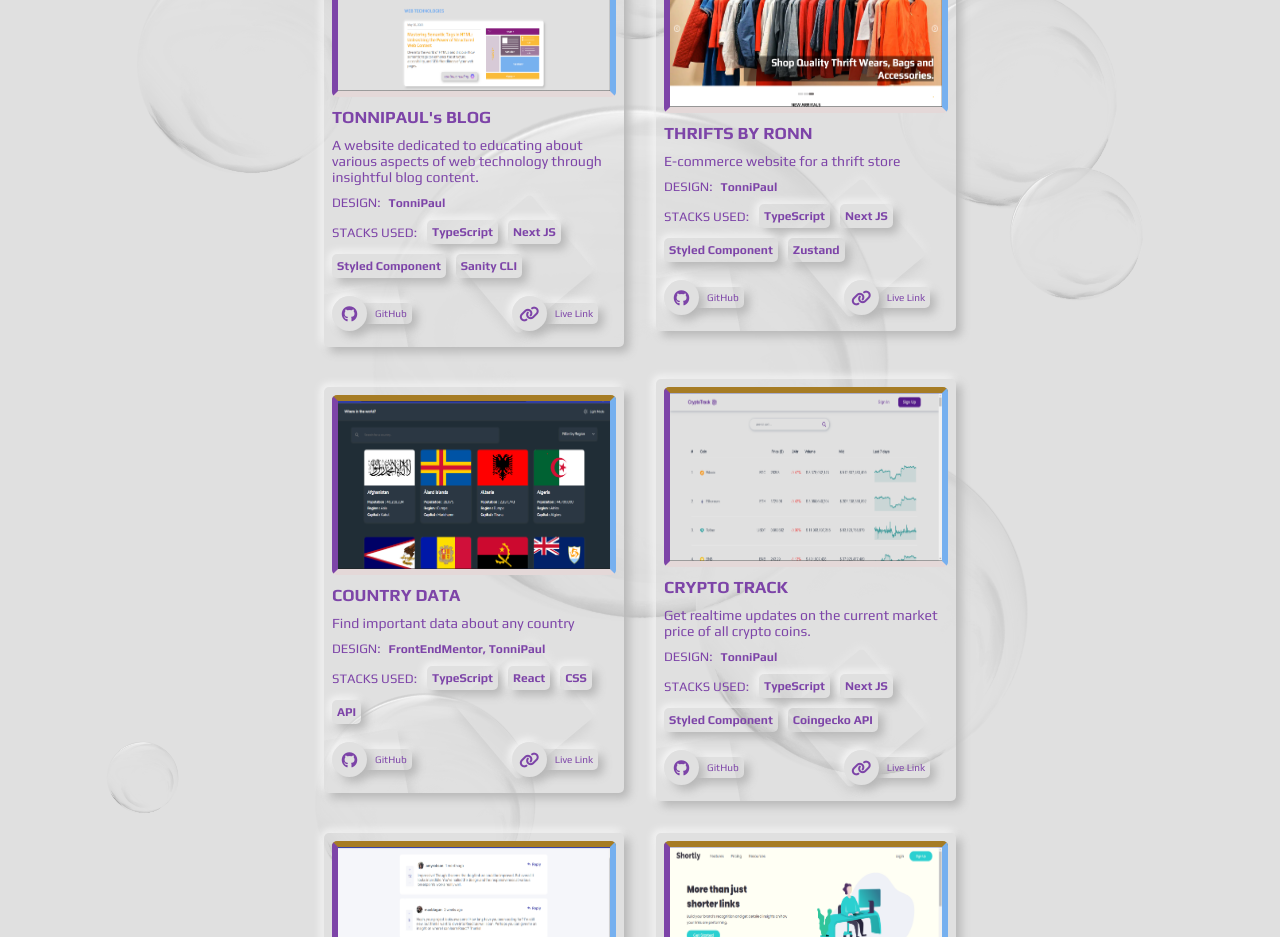
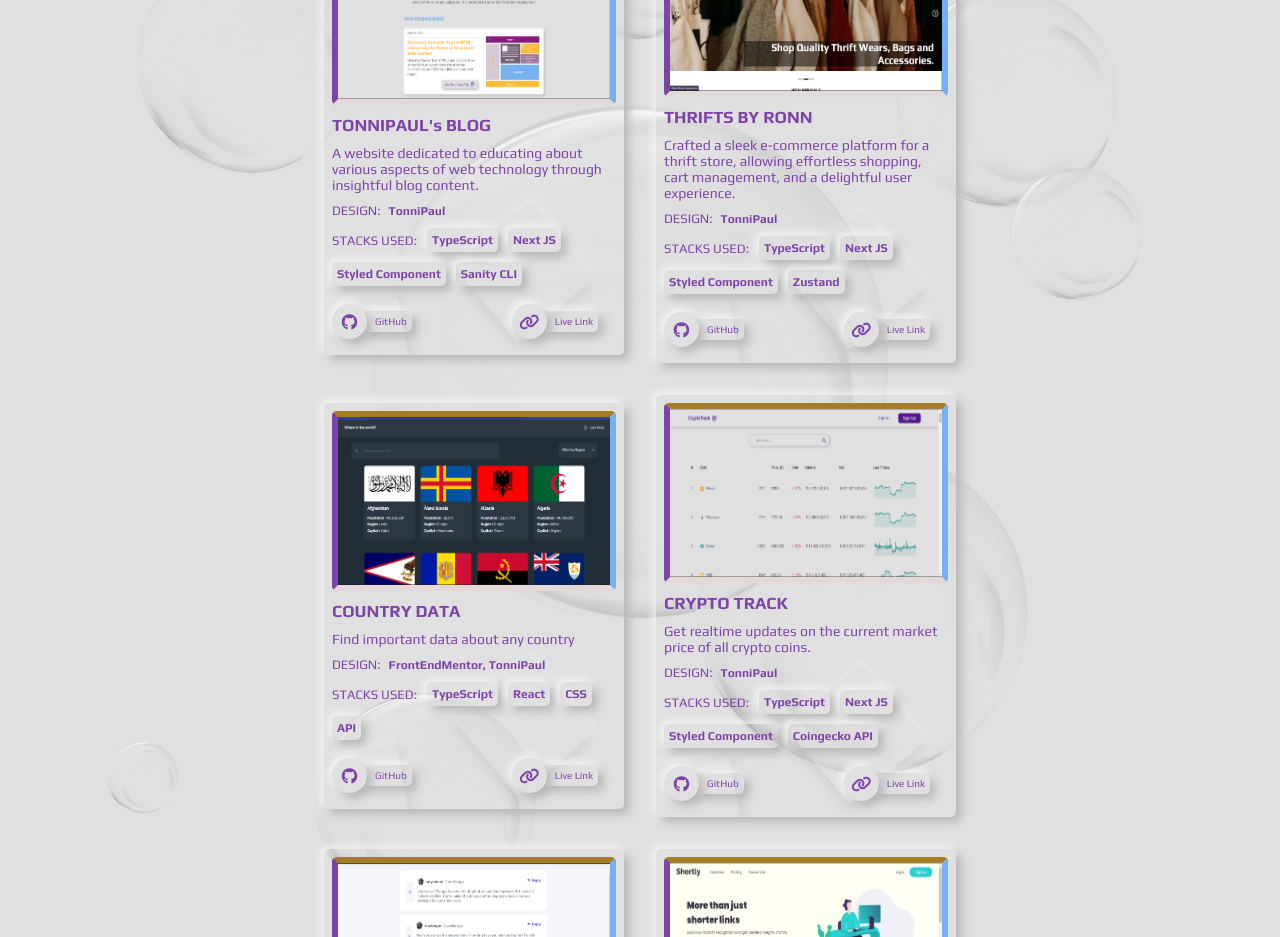
Before and after one commit to TonniPaul/portfolion, a React (Create React App) app: page / in a window 1280 px wide. Shown: the part 1520-2457 px from the top of the page. Built offline with nearby package versions, Linux system fonts and the light colour scheme; no server answers; a web font is replaced by a local one.

Commit message:
refactor: update project description

```diff
--- a/src/Object Files/projectObject.js
+++ b/src/Object Files/projectObject.js
@@ -16,7 +16,8 @@
     id: uuid(),
     title: "THRIFTS BY RONN",
     image: "./assets/tbr.png",
-    description: "E-commerce website for a thrift store",
+    description:
+      "Crafted a sleek e-commerce platform for a thrift store, allowing effortless shopping, cart management, and a delightful user experience.",
     stacks: ["TypeScript", "Next JS", "Styled Component", "Zustand"],
     liveSite: "https://tbr.tonnipaul.com/",
     github: "https://github.com/TonniPaul/tbr",
```
Also changed, not shown: public/assets/tbr.png.
